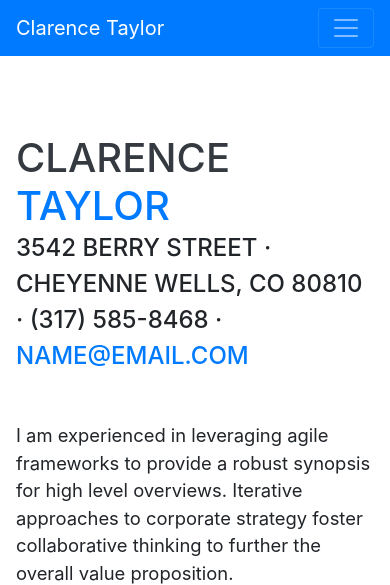
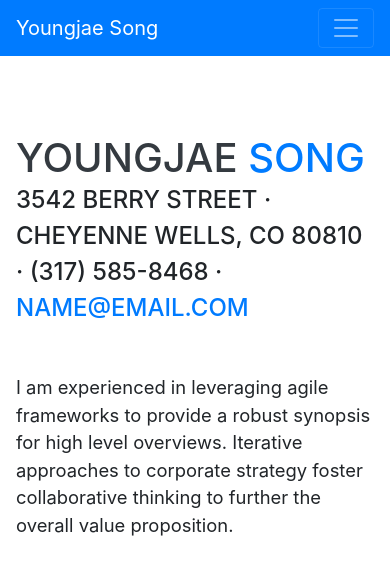
Before and after one commit to twinsgemini/twinsgemini.github.io, a website with bundled scripts: page index.html in a window 390 px wide. Shown: the top 585 px of the page. Built offline with nearby package versions, Linux system fonts and the light colour scheme; a web font is replaced by a local one.

Commit message:
Update title and name

```diff
--- a/index.html
+++ b/index.html
@@ -8,7 +8,7 @@
   <meta name="description" content="">
   <meta name="author" content="">
 
-  <title>Resume - Start Bootstrap Theme</title>
+  <title>YJ의 포트폴리오</title>
 
   <!-- Bootstrap core CSS -->
   <link href="vendor/bootstrap/css/bootstrap.min.css" rel="stylesheet">
@@ -27,7 +27,7 @@
 
   <nav class="navbar navbar-expand-lg navbar-dark bg-primary fixed-top" id="sideNav">
     <a class="navbar-brand js-scroll-trigger" href="#page-top">
-      <span class="d-block d-lg-none">Clarence Taylor</span>
+      <span class="d-block d-lg-none">Youngjae Song</span>
       <span class="d-none d-lg-block">
         <img class="img-fluid img-profile rounded-circle mx-auto mb-2" src="img/profile.jpg" alt="">
       </span>
@@ -63,8 +63,8 @@
 
     <section class="resume-section p-3 p-lg-5 d-flex align-items-center" id="about">
       <div class="w-100">
-        <h1 class="mb-0">Clarence
-          <span class="text-primary">Taylor</span>
+        <h1 class="mb-0">Youngjae
+          <span class="text-primary">Song</span>
         </h1>
         <div class="subheading mb-5">3542 Berry Street · Cheyenne Wells, CO 80810 · (317) 585-8468 ·
           <a href="mailto:name@email.com">name@email.com</a>
```
